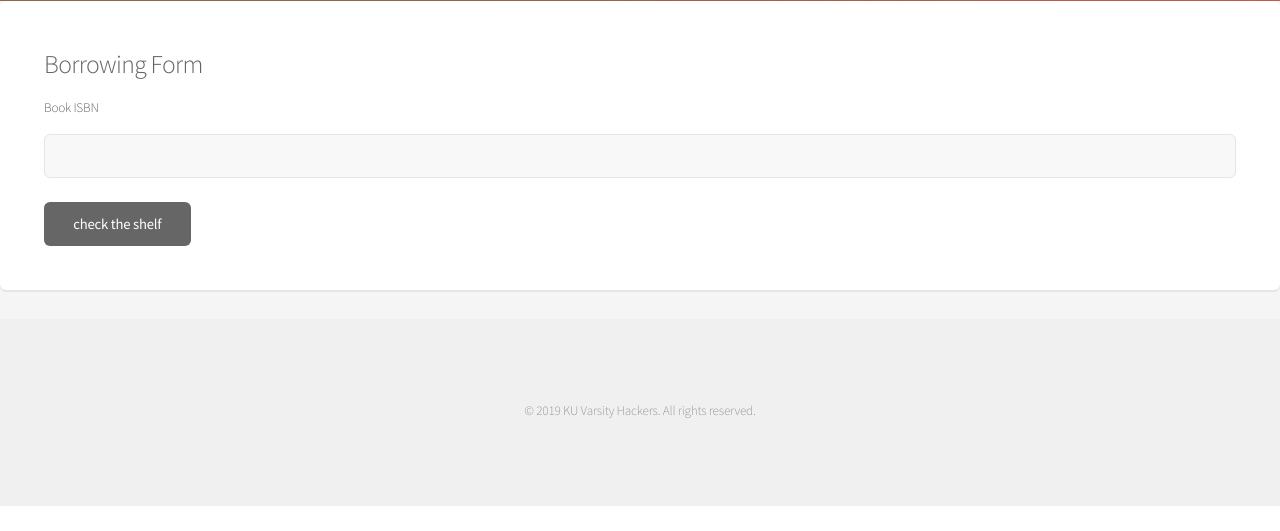
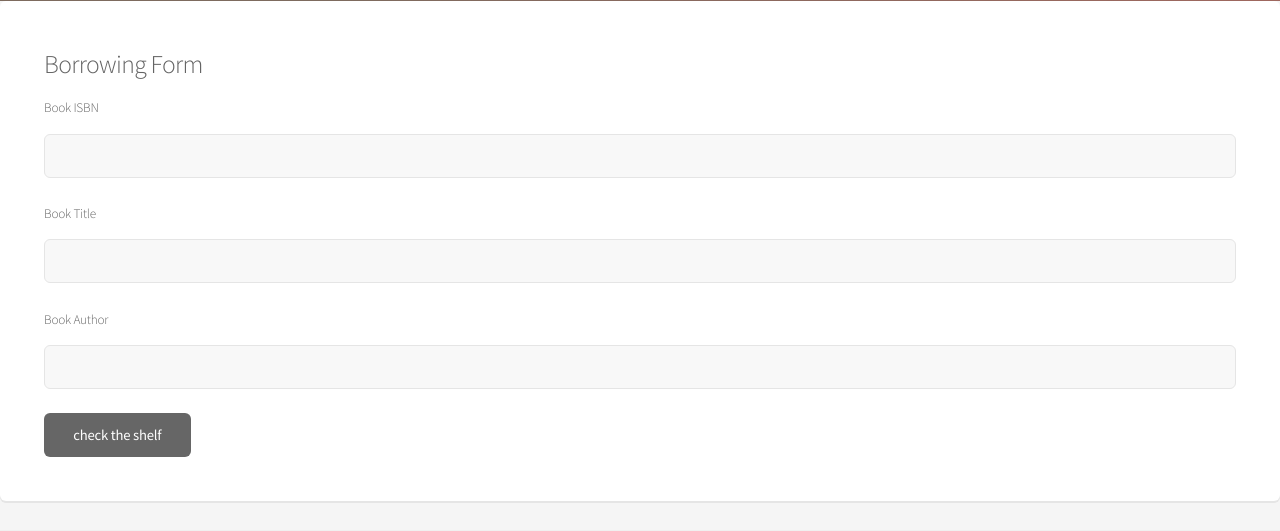
Before and after one commit to KUVarsityHackers/shelf, a Flask app: page /borrow.html in a window 1280 px wide. Shown: the part 799-1330 px from the top of the page. Before the commit the page ends 1305 px from the top, so only its background shows below. Run offline with Flask 2, Linux system fonts and the light colour scheme; some libraries are stand-ins or nearby versions.

Commit message:
added author and title boxes

```diff
--- a/static/index.js
+++ b/static/index.js
@@ -33,7 +33,7 @@ function searchShelf() {
   let title = document.getElementById("title").value;
   let author = document.getElementById("author").value;
   let isbn = document.getElementById("borrowISBN").value;
-
+  console.log("hello");
   const url = "/search";
   let response = $.post(url, {
     json_string: JSON.stringify({
--- a/templates/borrow.html
+++ b/templates/borrow.html
@@ -46,6 +46,16 @@
             </label>
             <input type="text" id=borrowISBN>
             <br/>
+            <label>
+                Book Title
+            </label>
+            <input type="text" id=title>
+            <br/>
+            <label>
+                Book Author
+            </label>
+            <input type="text" id=author>
+            <br/>
             <input type="submit" value="check the shelf">
         </form>
     </section>
```
